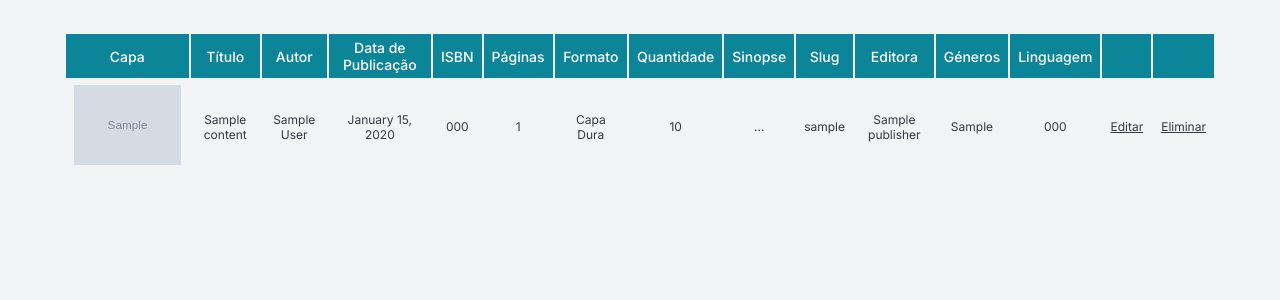
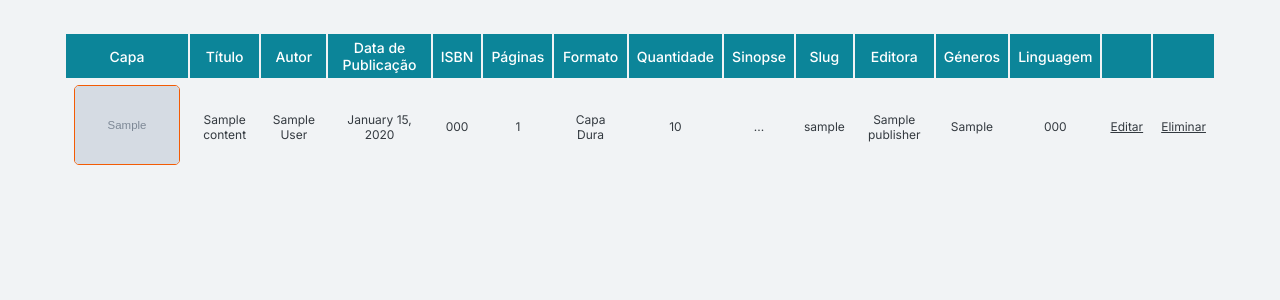
Before and after one commit to Kurt3z/BookByte, a Django app: page /staff/books-dashboard/ in a window 1280 px wide. Shown: the part 171-471 px from the top of the page. Run offline with Django 4.2, Linux system fonts and the light colour scheme; tables that the repository leaves empty hold one stand-in row (values such as "Sample post"); grey boxes marked "Sample" are stand-in pictures.

Commit message:
Add border to dashboard content images

```diff
--- a/staff/static/staff/dashboard.css
+++ b/staff/static/staff/dashboard.css
@@ -79,6 +79,8 @@ td {
 
 td > img {
   height: 80px;
+  border: 1px solid #f35b04;
+  border-radius: 5px;
   object-fit: cover;
 }
 
```
